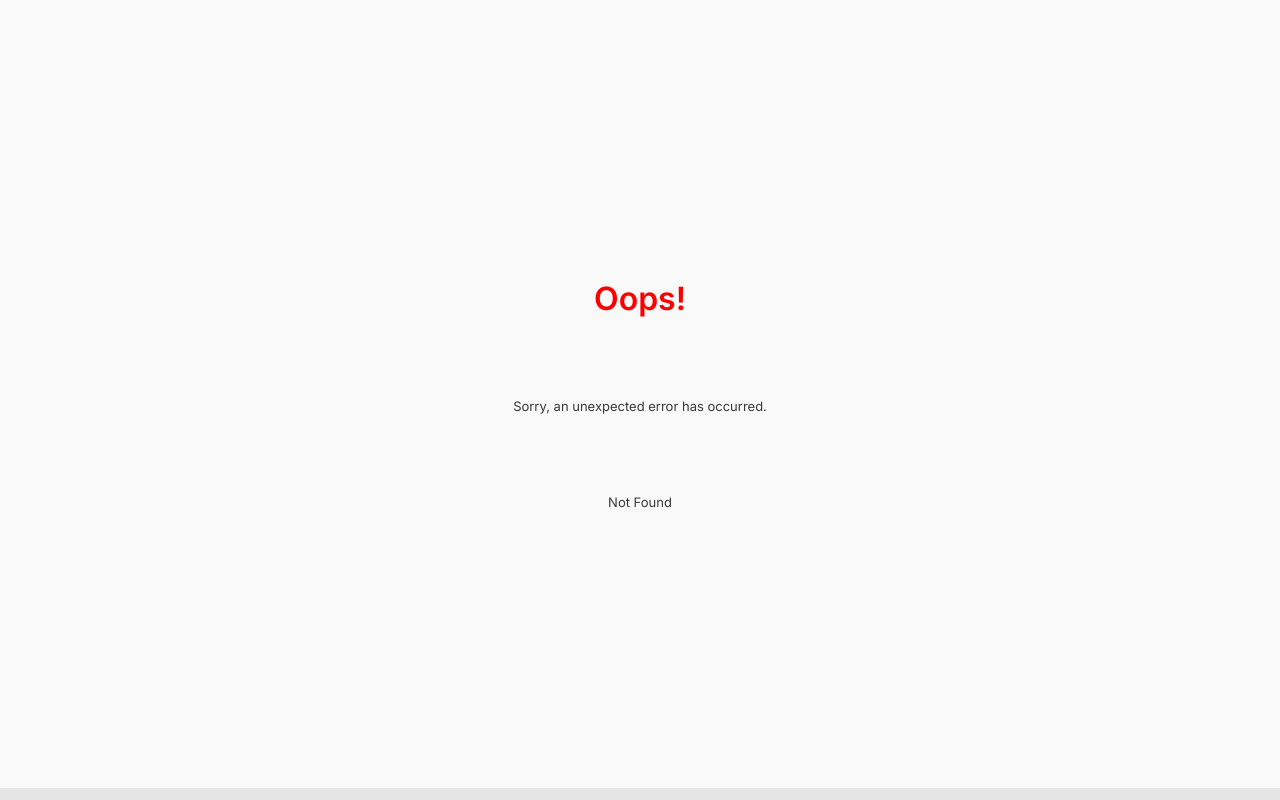
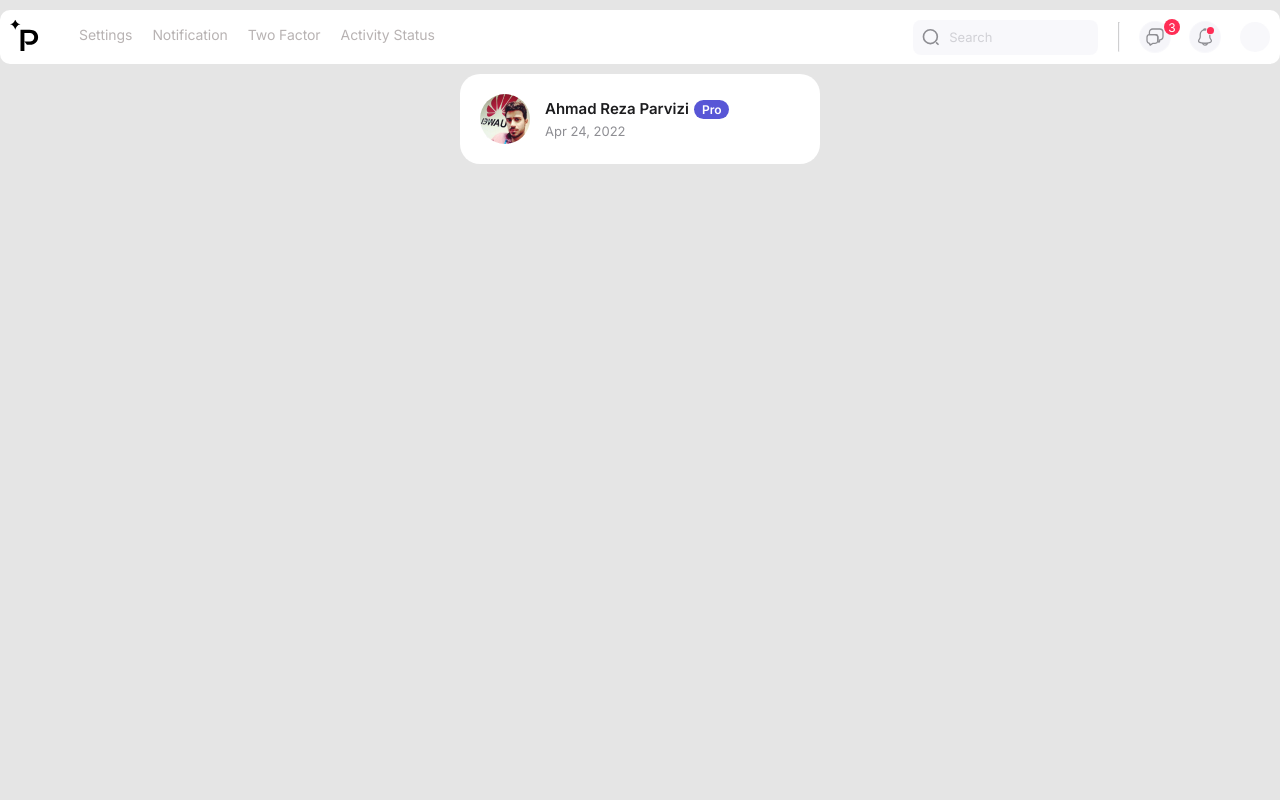
Before and after one commit to appwex/react-ui-components, a React (Create React App) app: page /stories/profile in a window 1280 px wide. Before the commit this address had no page. Built offline with nearby package versions, Linux system fonts and the light colour scheme.

Commit message:
Profile-Component (#54)
* feat:profile component

* feat:profile component

* fix:add to story

```diff
--- a/src/index.js
+++ b/src/index.js
@@ -17,6 +17,7 @@ import Payment from './routes/payment/payment'
 import Cookie from './routes/cookie/cookie'
 import SidebarMenuComponent from './routes/sidebarmenu-component/sidebarmenu'
 import CardPayment from './routes/card-payment/CardPayment'
+import Profile from 'routes/profile/profile'
 
 const router = createBrowserRouter([
   {
@@ -68,6 +69,10 @@ const router = createBrowserRouter([
         path: 'stories/cardpayment',
         element: <CardPayment />,
       },
+      {
+        path: 'stories/profile',
+        element: <Profile />,
+      },
     ],
   },
 ])
--- /dev/null
+++ b/src/routes/profile/profile.css
@@ -0,0 +1,35 @@
+.profile-wrapper {
+  max-width: 360px;
+  margin: 0 auto;
+  display: flex;
+  align-items: center;
+  background: #ffffff;
+  padding: 20px;
+  border-radius: 20px;
+}
+
+.avatar {
+  border-radius: 50%;
+  margin-right: 15px;
+}
+
+.profile-name {
+  font-size: 15px;
+  line-height: 20px;
+  color: #1c1c1e;
+}
+
+.subsription {
+  background-color: #5856d6;
+  color: #ffffff;
+  margin-left: 5px;
+  border-radius: 10px;
+  padding: 2px 8px;
+  font-size: 12px;
+}
+
+.date {
+  color: #8e8e93;
+  font-size: 13px;
+  font-weight: 400;
+}
--- /dev/null
+++ b/src/routes/profile/profile.jsx
@@ -0,0 +1,21 @@
+import './profile.css'
+import avatar from '../../assets/images/avatar.png'
+
+const Profile = () => {
+  return (
+    <>
+      <div className="profile-wrapper">
+        <img src={avatar} alt="avatar" className="avatar" />
+        <div className="profile-info">
+          <h4 className="profile-name">
+            Ahmad Reza Parvizi
+            <span className="subsription">Pro</span>
+          </h4>
+          <span className="date">Apr 24, 2022</span>
+        </div>
+      </div>
+    </>
+  )
+}
+
+export default Profile
--- a/src/routes/story-page/story-page.jsx
+++ b/src/routes/story-page/story-page.jsx
@@ -16,6 +16,7 @@ const StoryPage = () => {
       <Link to={`/stories/sidebarmenu`}>Sidebar Menu</Link>
       <Link to={`/stories/chart`}>Chart</Link>
       <Link to={`/stories/recent-activity`}> Activities </Link>
+      <Link to={`/stories/profile`}>Profile</Link>
     </div>
   )
 }
```
Also changed, not shown: src/assets/images/avatar.png (added), 1 other file (tests, documents, lock files or other folders).
